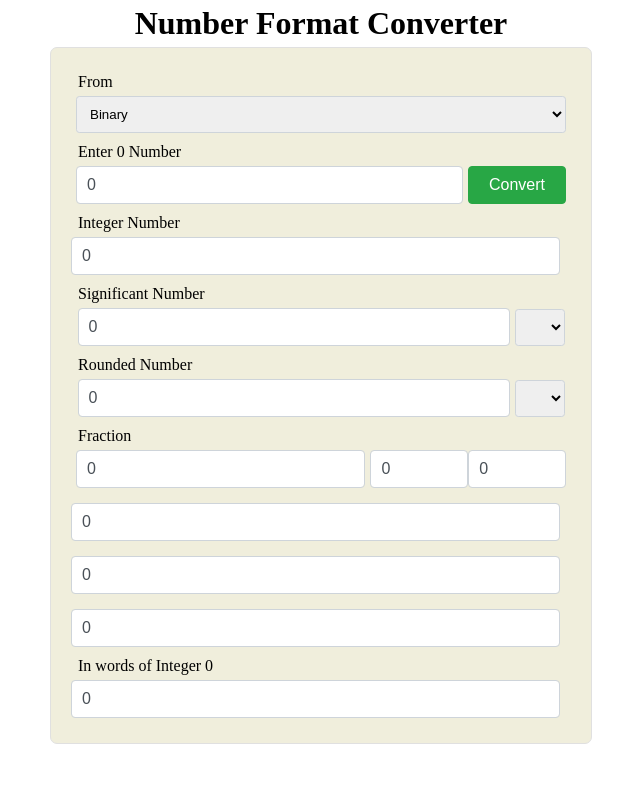
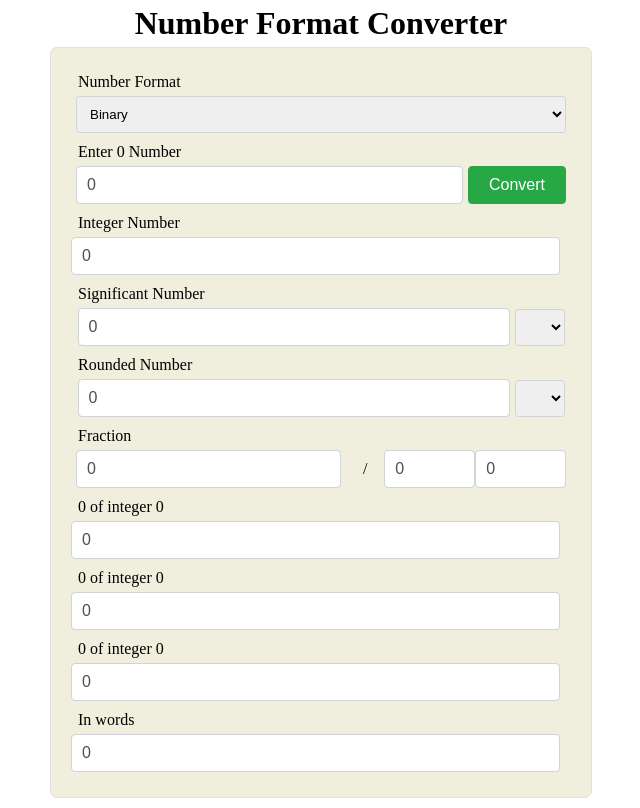
Before and after one commit to ahmed-at-github/number-format-converter, a React (Vite) app: page / in a window 1280 px wide. Shown: the whole page, without its empty margins (319-959 px from the left). Built offline with nearby package versions, Linux system fonts and the light colour scheme.

Commit message:
0.0.1 [Numberformat.jsx UI design made]

```diff
--- /dev/null
+++ b/components/NumberFormat.css
@@ -0,0 +1,129 @@
+/* Numberformat.css */
+
+body {
+  margin: 0;
+  padding: 0;
+}
+.application {
+  display: flex;
+  flex-direction: column;
+  justify-content: center;
+  align-items: center;
+  margin-bottom: 10px;
+}
+
+.application h1 {
+  margin: 5px;
+}
+.section {
+  background-color: #f0eedc;
+  border: 1px solid #e0e0e0;
+  border-radius: 7px;
+  width: calc(100% - 55px);
+  max-width: 500px;
+  padding: 20px;
+}
+
+.row {
+  margin-bottom: 5px;
+}
+.row p {
+  margin: 0;
+  text-align: left;
+  padding: 5px 7px;
+}
+
+.row div {
+  display: flex;
+  justify-content: center;
+  align-items: center;
+}
+.row input {
+  width: calc(100% - 33px);
+  font-size: 1rem;
+  padding: 6px 10px;
+  font-weight: 400;
+  line-height: 1.5;
+  color: #495057;
+  outline: none;
+  background-color: #fff;
+  background-clip: padding-box;
+  border: 1px solid #ced4da;
+  border-radius: 0.25rem;
+}
+
+.row:first-child select {
+  display: block;
+  width: calc(100% - 10px);
+  padding: 9px;
+  border: 1px solid #ced4da;
+  border-radius: 0.25em;
+  margin: 0px 5px;
+  outline: none;
+}
+
+.row:nth-child(2) input {
+  width: calc(100% - 135px);
+}
+
+.row button {
+  font-size: 16px;
+  outline: none;
+  border: 1px solid #28a745;
+  padding: 9px 20px;
+  border-radius: 4px;
+  color: #fff;
+  cursor: pointer;
+  background-color: #28a745;
+  transition: background-color 0.15s ease-in-out;
+  margin-left: 5px;
+}
+
+.row button:hover {
+  background-color: #1f953a;
+}
+
+.row:nth-child(4) input {
+  width: calc(100% - 90px);
+}
+
+.row:nth-child(4) select {
+  padding: 9px;
+  width: 50px;
+  margin-left: 5px;
+  border-radius: 0.25em;
+  outline: none;
+  border: 1px solid #ced4da;
+}
+
+.row:nth-child(5) input {
+  width: calc(100% - 90px);
+}
+
+.row:nth-child(5) select {
+  padding: 9px;
+  width: 50px;
+  margin-left: 5px;
+  border-radius: 0.25em;
+  outline: none;
+  border: 1px solid #ced4da;
+}
+
+.row:nth-child(6) div {
+  width: calc(100% - 5px);
+}
+
+.row:nth-child(6) p {
+  width: 6%;
+  text-align: center;
+}
+
+.row:nth-child(6) input {
+  width: 17%;
+}
+
+.row:nth-child(6) input:first-child {
+  width: 60%;
+  margin-right: 5px;
+  margin-left: 5px;
+}
--- a/components/NumberFormat.jsx
+++ b/components/NumberFormat.jsx
@@ -1,19 +1,20 @@
-import "../src/numberformat-styles.css"
+import "./NumberFormat.css"
 
-function NumberFormat() {
+export default function NumberFormat() {
   return (
     <div className="application">
       <h1>Number Format Converter</h1>
       <div className="section">
         <div className="row">
-          <p>From</p>
+          <p>Number Format</p>
           <select value={0} onChange={0}>
             <option value="binary">Binary</option>
+            <option value="octal">Octal</option>
             <option value="decimal">Decimal</option>
-            <option value="octal">Octal</option>
             <option value="hexadecimal">Hexadecimal</option>
           </select>
         </div>
+
         <div className="row">
           <p>Enter {0} Number</p>
           <div>
@@ -21,51 +22,68 @@ function NumberFormat() {
             <button onClick={0}>Convert</button>
           </div>
         </div>
+
         <div className="row">
           <p>Integer Number</p>
           <input type="number" value={0} onChange={0} />
         </div>
+
         <div className="row">
           <p>Significant Number</p>
           <div>
             <input type="number" value={0} onChange={0} />
-            <select value={0} onChange={0}></select>
+            <select value={0} onChange={0}>
+              {Array}
+            </select>
           </div>
         </div>
+
         <div className="row">
           <p>Rounded Number</p>
           <div>
             <input type="number" value={0} onChange={0} />
-            <select value={0} onChange={0}></select>
+            <select value={0} onChange={0}>
+              {Array}
+            </select>
           </div>
         </div>
+
         <div className="row">
           <p>Fraction</p>
           <div>
             <input type="number" value={0} onChange={0} />
+            <p>&nbsp;/&nbsp;</p>
             <input type="number" value={0} onChange={0} />
             <input type="number" value={0} onChange={0} />
           </div>
         </div>
+
         <div className="row">
-          <p></p>
-          <input type="number" value={0} onChange={0} />
-        </div>{" "}
-        <div className="row">
-          <p></p>
-          <input type="number" value={0} onChange={0} />
-        </div>{" "}
-        <div className="row">
-          <p></p>
+          <p>
+            {0} of integer {0}
+          </p>
           <input type="number" value={0} onChange={0} />
         </div>
+
         <div className="row">
-          <p>In words of Integer {0}</p>
+          <p>
+            {0} of integer {0}
+          </p>
+          <input type="number" value={0} onChange={0} />
+        </div>
+
+        <div className="row">
+          <p>
+            {0} of integer {0}
+          </p>
+          <input type="number" value={0} onChange={0} />
+        </div>
+
+        <div className="row">
+          <p>In words</p>
           <input type="text" value={0} onChange={0} />
         </div>
       </div>
     </div>
-  );
+  )
 }
-
-export default NumberFormat;
```
